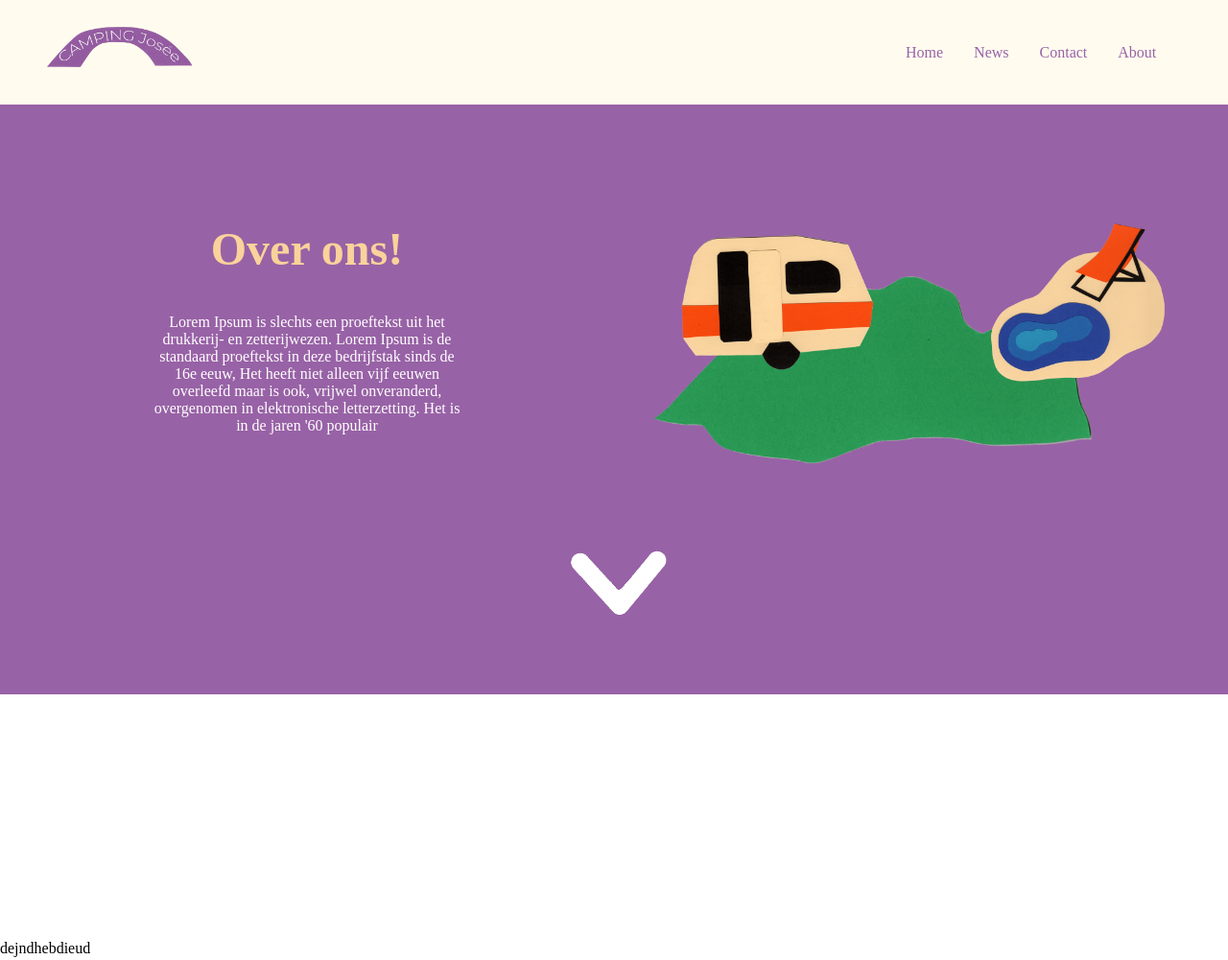
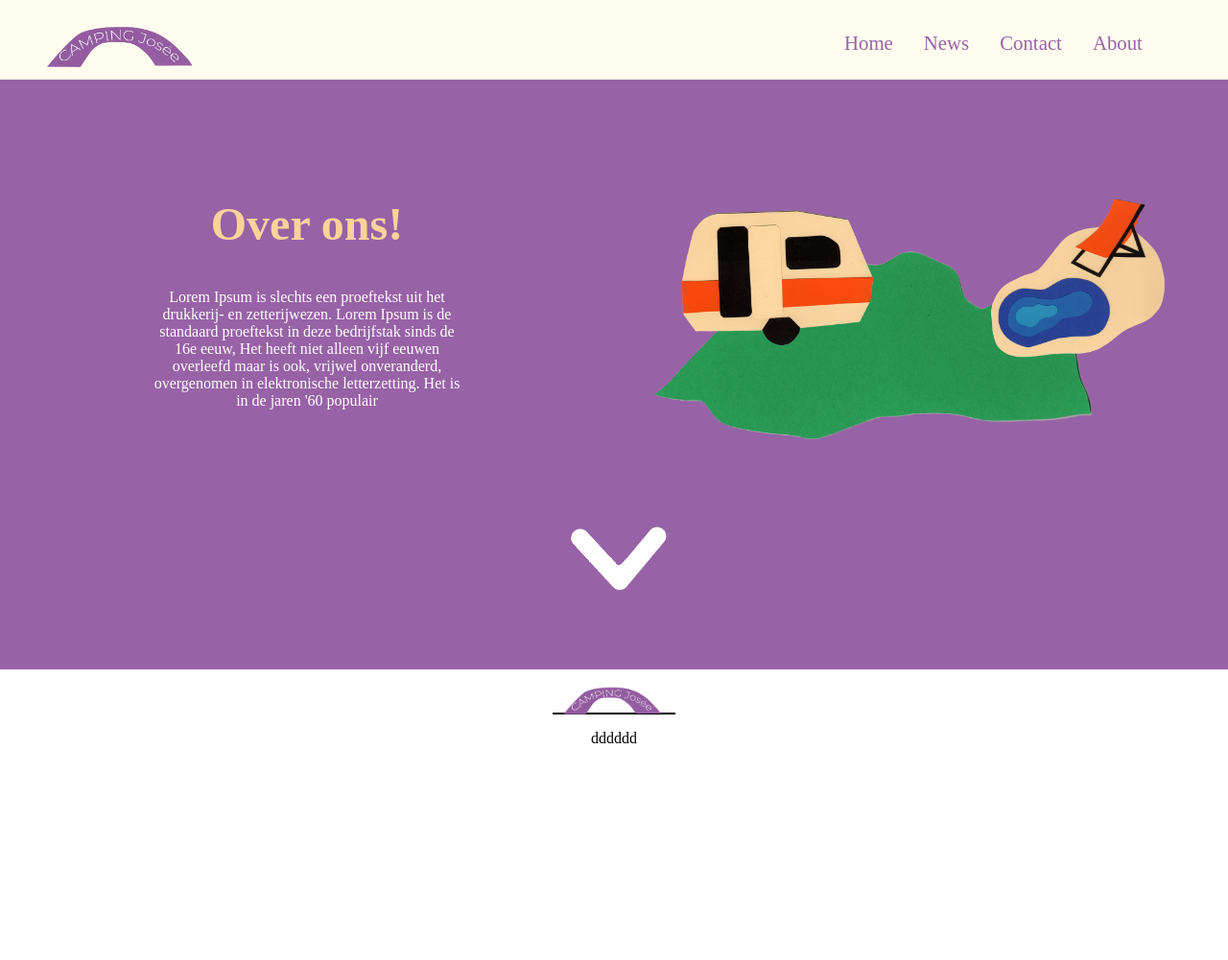
Before and after one commit to EHB-MCT/full-projects-i-camping-josee-3, a plain HTML site: page index.html in a window 1280 px wide. Shown: the whole page at 96% size. After the commit the page ends 800 px from the top, so only its background shows below. Drawn offline with Linux system fonts and the light colour scheme.

Commit message:
lijntje onder foto

```diff
--- a/css/style.css
+++ b/css/style.css
@@ -13,6 +13,7 @@ html {
     grid-template-columns: 1fr 1Fr;
     background-color: #fffcef;
     margin-top: 0%;
+    margin-bottom: -2%;
 }
 
 .logo_nav1 {
@@ -22,12 +23,12 @@ html {
 
 ul {
     list-style-type: none;
-    margin-top: 5%;
-    margin-left: 45%;
-
-    padding: 0;
+    margin-top: 3%;
+    margin-left: 35%;
+    padding: 0px;
     overflow: hidden;
 
+    font-size: 1.3em;
 }
 
 li {
@@ -103,3 +104,19 @@ li a:hover {
 }
 
 /*footer*/
+
+.lijntje {
+    border-top: solid 2px black;
+    margin-top: -25%;
+}
+
+.blabla {
+    margin-left: 45%;
+    width: 10%;
+    text-align: center;
+    align-content: center;
+}
+
+.logooo {
+    width: 100%;
+}
--- a/index.html
+++ b/index.html
@@ -5,7 +5,6 @@
   <meta charset="UTF-8">
   <meta http-equiv="X-UA-Compatible" content="IE=edge">
   <meta name="viewport" content="width=device-width, initial-scale=1.0">
-  <meta name="author" content="Maxime Dewavre, Gilles Dekerf,">
   <link rel="stylesheet" href="css/style.css">
   <title>Camping Josée</title>
 </head>
@@ -39,9 +38,12 @@
       </a>
     </section>
   </main>
-  <section class="scroll">
-    <div id="scroll2">
-      <p>dejndhebdieud</p>
+
+  <section class="blabla">
+    <img class="logooo" src="images/logo.png">
+    <div class="lijntje">
+
+      <p>dddddd</p>
     </div>
   </section>
 
```
